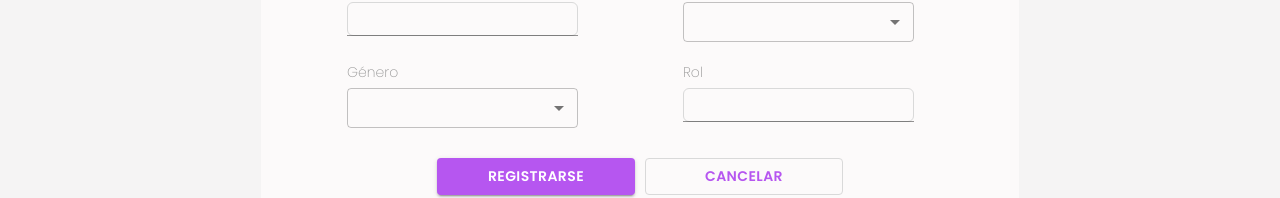
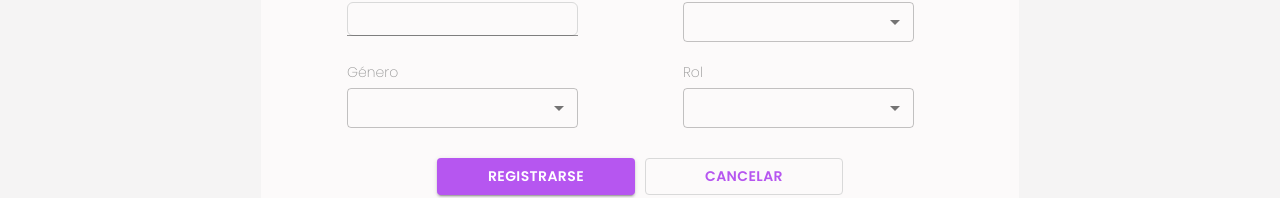
Before and after one commit to daniitoro29/sofi_adopciones_frontend, a React (Create React App) app: page /register in a window 1280 px wide. Shown: the part 526-724 px from the top of the page. Built offline with nearby package versions, Linux system fonts and the light colour scheme.

Commit message:
Updated form component

```diff
--- a/src/views/Form/Form.jsx
+++ b/src/views/Form/Form.jsx
@@ -9,7 +9,6 @@ import Grid from "@mui/material/Grid";
 import Button from "@mui/material/Button";
 import Select from "@mui/material/Select";
 import MenuItem from "@mui/material/MenuItem";
-import axios from "axios"
 
 const Form = () => {
  const dispatch = useDispatch();
@@ -22,7 +21,7 @@ const Form = () => {
   contraseña: "",
   genero: "",
   estado: "",
-  Rol_Id:1
+  rol: "1",
  });
 
 
@@ -74,6 +73,7 @@ const Form = () => {
             Usu_Contraseña: form.contraseña,
             Usu_Genero: form.genero,
             Usu_Estado: form.estado,
+            Rol_Id: form.rol,
           })
         );
 
@@ -85,6 +85,7 @@ const Form = () => {
           contraseña: "",
           genero: "",
           estado: "",
+          rol: "",
         });
 
         Swal.fire("¡Registro exitoso!", "El usuario se ha creado correctamente", "success");
@@ -147,8 +148,7 @@ const Form = () => {
      <Grid item xs={6} md={6}>
       <label>Contraseña</label>
       <TextField
-       type="text"
-       autoComplete="current-password"
+       type="password"
        variant="standard"
        name="contraseña"
        value={form.contraseña}
@@ -173,7 +173,11 @@ const Form = () => {
 
      <Grid item xs={6} md={6}>
       <label>Rol</label>
-      <TextField variant="standard" />
+      <Select name="rol" value={form.rol} onChange={changeHandler}>
+       <MenuItem value="2">Voluntario</MenuItem>
+       <MenuItem value="3">Empleado</MenuItem>
+       <MenuItem value="4">Adoptante</MenuItem>
+      </Select>
      </Grid>
     </Grid>
     <div className="container_button">
```
